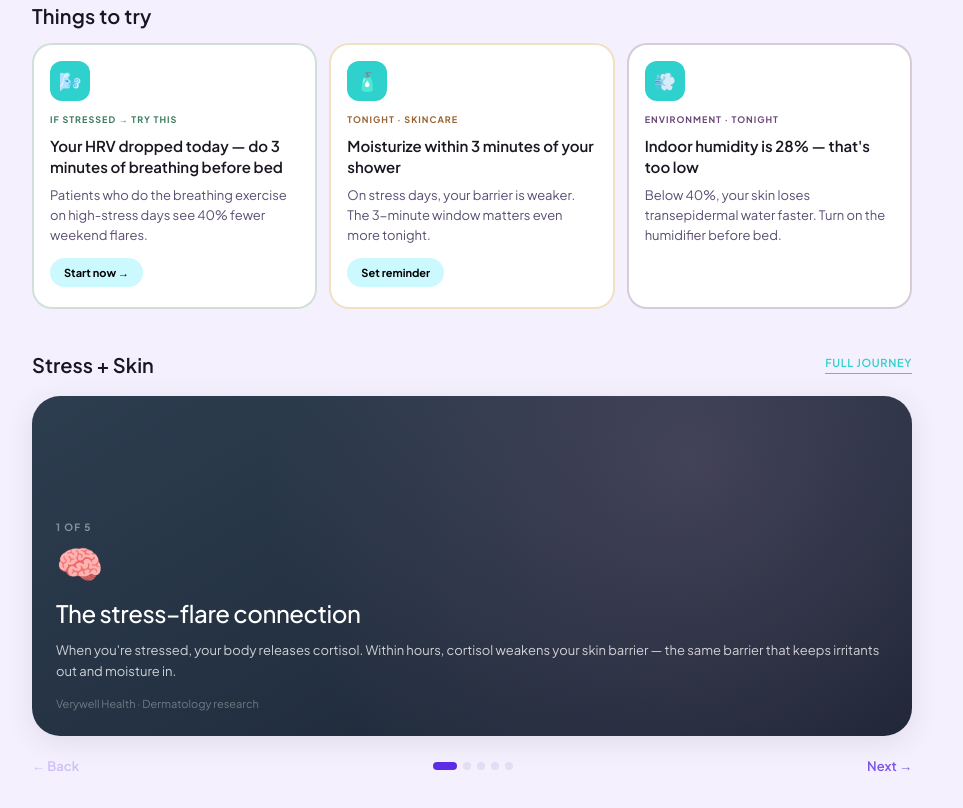
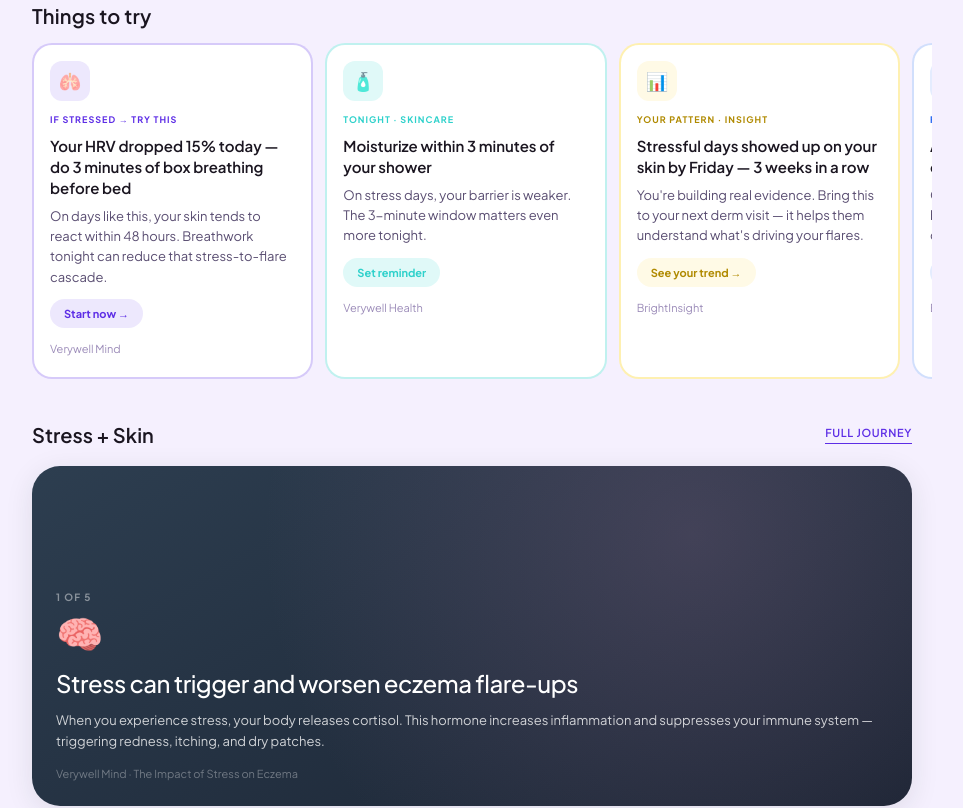
Before and after one commit to isramohamed-crypto/cardiometabolic-insights, a React (Vite) app: page / in a window 1280 px wide. Shown: the part 660-1468 px from the top of the page, without its empty margins (168-1131 px from the left). Built offline with nearby package versions, Linux system fonts and the light colour scheme.

Commit message:
updated daily tips, article mini

```diff
--- a/src/components/ForYouNow.jsx
+++ b/src/components/ForYouNow.jsx
@@ -3,39 +3,51 @@ import React from 'react'
 const cards = [
   {
     id: 1,
-    bg: 'rgba(123,166,141,0.15)',
-    border: 'rgba(123,166,141,0.35)',
-    iconBg: '#2ED1CB',
-    tagColor: '#3D7A5E',
-    tag: 'If stressed → Try this',
-    emoji: '🌬️',
-    title: 'Your HRV dropped today — do 3 minutes of breathing before bed',
-    body: 'Patients who do the breathing exercise on high-stress days see 40% fewer weekend flares.',
-    cta: { label: 'Start now →', bg: '#CBF9FE' },
+    border: 'rgba(93,45,230,0.25)',
+    iconBg: 'var(--color-teal-light)',
+    tagColor: 'var(--color-teal)',
+    tag: 'IF STRESSED → TRY THIS',
+    emoji: '🫁',
+    title: 'Your HRV dropped 15% today — do 3 minutes of box breathing before bed',
+    body: 'On days like this, your skin tends to react within 48 hours. Breathwork tonight can reduce that stress-to-flare cascade.',
+    cta: { label: 'Start now →', bg: 'var(--color-teal-light)', color: 'var(--color-teal)' },
+    src: 'Verywell Mind',
   },
   {
     id: 2,
-    bg: 'rgba(212,168,83,0.12)',
-    border: 'rgba(212,168,83,0.35)',
-    iconBg: '#2ED1CB',
-    tagColor: '#9A6232',
-    tag: 'Tonight · Skincare',
+    border: 'rgba(46,209,203,0.3)',
+    iconBg: 'var(--color-sage-light)',
+    tagColor: 'var(--color-sage)',
+    tag: 'TONIGHT · SKINCARE',
     emoji: '🧴',
     title: 'Moisturize within 3 minutes of your shower',
     body: 'On stress days, your barrier is weaker. The 3-minute window matters even more tonight.',
-    cta: { label: 'Set reminder', bg: '#CBF9FE' },
+    cta: { label: 'Set reminder', bg: 'var(--color-sage-light)', color: 'var(--color-sage)' },
+    src: 'Verywell Health',
   },
   {
     id: 3,
-    bg: 'rgba(139,107,142,0.12)',
-    border: 'rgba(139,107,142,0.35)',
-    iconBg: '#2ED1CB',
-    tagColor: '#6B4A7A',
-    tag: 'Environment · Tonight',
-    emoji: '💨',
-    title: 'Indoor humidity is 28% — that\'s too low',
-    body: 'Below 40%, your skin loses transepidermal water faster. Turn on the humidifier before bed.',
-    cta: null,
+    border: 'rgba(253,218,60,0.4)',
+    iconBg: 'var(--color-lime-light)',
+    tagColor: '#B08A00',
+    tag: 'YOUR PATTERN · INSIGHT',
+    emoji: '📊',
+    title: 'Stressful days showed up on your skin by Friday — 3 weeks in a row',
+    body: 'You\'re building real evidence. Bring this to your next derm visit — it helps them understand what\'s driving your flares.',
+    cta: { label: 'See your trend →', bg: 'var(--color-lime-light)', color: '#B08A00' },
+    src: 'BrightInsight',
+  },
+  {
+    id: 4,
+    border: 'rgba(28,95,241,0.2)',
+    iconBg: 'var(--color-blue-light)',
+    tagColor: 'var(--color-blue)',
+    tag: 'FOR YOU · NUTRITION',
+    emoji: '🥗',
+    title: 'Anti-inflammatory dinner tonight: one-pan salmon with turmeric',
+    body: 'Omega-3s and turmeric support skin barrier repair. 25 minutes, minimal cleanup.',
+    cta: { label: 'See recipe →', bg: 'var(--color-blue-light)', color: 'var(--color-blue)' },
+    src: 'EatingWell',
   },
 ]
 
@@ -60,11 +72,14 @@ export default function ForYouNow({ onStartBreathe }) {
               {card.cta && (
                 <button
                   className="fyn-card__cta"
-                  style={{ background: card.cta.bg }}
+                  style={{ background: card.cta.bg, color: card.cta.color }}
                   onClick={card.id === 1 ? onStartBreathe : undefined}
                 >
                   {card.cta.label}
                 </button>
+              )}
+              {card.src && (
+                <p className="fyn-card__src">{card.src}</p>
               )}
             </div>
           </div>
--- a/src/components/SwipeLearn.jsx
+++ b/src/components/SwipeLearn.jsx
@@ -1,48 +1,48 @@
-import React, { useState, useRef } from 'react'
+import React, { useState, useRef, useCallback } from 'react'
 
 const cards = [
   {
     step: '1 of 5',
     emoji: '🧠',
-    title: 'The stress–flare connection',
-    body: "When you're stressed, your body releases cortisol. Within hours, cortisol weakens your skin barrier — the same barrier that keeps irritants out and moisture in.",
-    cite: 'Verywell Health · Dermatology research',
+    title: 'Stress can trigger and worsen eczema flare-ups',
+    body: 'When you experience stress, your body releases cortisol. This hormone increases inflammation and suppresses your immune system — triggering redness, itching, and dry patches.',
+    cite: 'Verywell Mind · The Impact of Stress on Eczema',
     bg: 'linear-gradient(150deg,#2D3E50,#1a2332)',
     glow: 'radial-gradient(circle at 75% 20%,rgba(139,107,142,.3),transparent 60%)',
   },
   {
     step: '2 of 5',
-    emoji: '📊',
-    title: 'Your data: the 48-hour lag',
-    body: 'Your tracking shows a clear signal — Wednesday stress spikes lead to Friday skin flares. That 48-hour delay is typical. Cortisol damage is slow but predictable.',
-    cite: 'Based on your Oura + skin score data',
+    emoji: '🔄',
+    title: 'The stress–flare cycle feeds itself',
+    body: 'Visible eczema symptoms often create more stress, which fuels more flare-ups. Emotional responses like scratching from anxiety make matters worse — a frustrating loop many people experience.',
+    cite: 'Verywell Mind · The Impact of Stress on Eczema',
     bg: 'linear-gradient(150deg,#3a2a45,#1e1428)',
     glow: 'radial-gradient(circle at 20% 75%,rgba(232,134,106,.2),transparent 55%)',
   },
   {
     step: '3 of 5',
-    emoji: '🔬',
-    title: 'What cortisol does to your skin',
-    body: 'Cortisol degrades the lipid layer that holds your skin cells together. It also suppresses the immune repair that happens during sleep — a double hit on flare nights.',
-    cite: 'Verywell Health · Clinical dermatology',
+    emoji: '⚡',
+    title: 'Common stress triggers to watch for',
+    body: 'Work pressure, financial strain, and family conflicts are among the most common stressful life events linked to eczema flares. Recognizing your personal triggers is the first step.',
+    cite: 'Verywell Mind · The Impact of Stress on Eczema',
     bg: 'linear-gradient(150deg,#0D7C8F,#064a55)',
     glow: 'radial-gradient(circle at 70% 25%,rgba(212,168,83,.25),transparent 55%)',
   },
   {
     step: '4 of 5',
-    emoji: '🌬️',
-    title: 'The 3-minute reset',
-    body: 'Slow diaphragmatic breathing activates your parasympathetic nervous system. Just 3 minutes can measurably reduce cortisol. Your skin barrier starts recovering.',
-    cite: 'Verywell Mind · Clinical evidence',
+    emoji: '🛡️',
+    title: 'Your skin barrier takes the hit',
+    body: 'Cortisol weakens the skin barrier that normally keeps irritants out and moisture in. A compromised barrier means your skin is more vulnerable to the triggers that cause flares.',
+    cite: 'Verywell Mind · The Impact of Stress on Eczema',
     bg: 'linear-gradient(150deg,#4a3a28,#2a1c10)',
     glow: 'radial-gradient(circle at 30% 65%,rgba(123,166,141,.3),transparent 55%)',
   },
   {
     step: '5 of 5',
     emoji: '✨',
-    title: 'Your plan for tonight',
-    body: 'Your Oura flagged elevated stress. Break the cycle: breathing exercise before bed, heavy moisturizer on hands + cotton gloves, humidifier on.',
-    cite: null,
+    title: 'Managing stress is managing eczema',
+    body: 'Experts emphasize that managing stress is key to managing eczema — not just for how you feel, but for what happens to your skin. Breaking the cycle starts with recognizing the connection.',
+    cite: 'Verywell Mind · The Impact of Stress on Eczema',
     cta: 'Complete this topic →',
     bg: 'linear-gradient(150deg,#2a1a38,#140e1e)',
     glow: 'radial-gradient(circle at 50% 50%,rgba(91,107,191,.25),transparent 55%)',
@@ -52,20 +52,33 @@ const cards = [
 export default function SwipeLearn({ onLearnClick }) {
   const [idx, setIdx] = useState(0)
   const [complete, setComplete] = useState(false)
-  const touchStartX = useRef(null)
+  const dragStartX = useRef(null)
+  const isDragging = useRef(false)
 
   function goTo(i) {
     setIdx(Math.max(0, Math.min(i, cards.length - 1)))
   }
 
-  function onTouchStart(e) {
-    touchStartX.current = e.changedTouches[0].screenX
+  function onDragStart(clientX) {
+    dragStartX.current = clientX
+    isDragging.current = false
   }
 
-  function onTouchEnd(e) {
-    const diff = touchStartX.current - e.changedTouches[0].screenX
-    if (Math.abs(diff) > 50) goTo(idx + (diff > 0 ? 1 : -1))
+  function onDragEnd(clientX) {
+    const diff = dragStartX.current - clientX
+    if (Math.abs(diff) > 40) {
+      isDragging.current = true
+      goTo(idx + (diff > 0 ? 1 : -1))
+    }
   }
+
+  // Touch
+  function onTouchStart(e) { onDragStart(e.changedTouches[0].clientX) }
+  function onTouchEnd(e) { onDragEnd(e.changedTouches[0].clientX) }
+
+  // Mouse / pointer
+  function onPointerDown(e) { onDragStart(e.clientX) }
+  function onPointerUp(e) { onDragEnd(e.clientX) }
 
   const card = cards[idx]
 
@@ -85,6 +98,9 @@ export default function SwipeLearn({ onLearnClick }) {
           className="swipe-learn__wrap"
           onTouchStart={onTouchStart}
           onTouchEnd={onTouchEnd}
+          onPointerDown={onPointerDown}
+          onPointerUp={onPointerUp}
+          style={{ cursor: 'grab' }}
         >
           <div
             className="swipe-learn__card"
@@ -110,10 +126,6 @@ export default function SwipeLearn({ onLearnClick }) {
         </div>
 
         <div className="swipe-learn__controls">
-          <button
-            className={`swipe-learn__btn${idx === 0 ? ' swipe-learn__btn--off' : ''}`}
-            onClick={() => goTo(idx - 1)}
-          >← Back</button>
           <div className="swipe-learn__dots">
             {cards.map((_, i) => (
               <div
@@ -123,10 +135,6 @@ export default function SwipeLearn({ onLearnClick }) {
               />
             ))}
           </div>
-          <button
-            className={`swipe-learn__btn${idx === cards.length - 1 ? ' swipe-learn__btn--off' : ''}`}
-            onClick={() => goTo(idx + 1)}
-          >Next →</button>
         </div>
       </section>
 
--- a/src/index.css
+++ b/src/index.css
@@ -306,21 +306,18 @@ svg { display: block; }
   font-weight: 700;
   padding: 6px 14px;
   border-radius: var(--radius-full);
-  color: #000;
   border: none;
   cursor: pointer;
   width: fit-content;
 }
+.fyn-card__src {
+  font-size: var(--font-size-xs);
+  color: var(--color-text-muted);
+  margin-top: var(--space-1);
+}
 @media (min-width: 640px) {
-  .for-you-now__scroll {
-    display: grid;
-    grid-template-columns: repeat(3, 1fr);
-    overflow-x: visible;
-    scroll-snap-type: none;
-  }
   .for-you-now__card {
-    flex: none;
-    width: auto;
+    flex: 0 0 calc(33.333% - 12px);
   }
 }
 
@@ -1223,13 +1220,15 @@ svg { display: block; }
   font-weight: 600;
   letter-spacing: 0.06em;
   text-transform: uppercase;
-  color: var(--color-sage);
-  border-bottom: 1px solid var(--color-sage);
+  color: var(--color-teal);
+  border-bottom: 1px solid var(--color-teal);
   padding-bottom: 2px;
   white-space: nowrap;
   text-decoration: none;
 }
 .swipe-learn__wrap {
+  user-select: none;
+  -webkit-user-select: none;
   margin: 0 var(--space-5);
   border-radius: var(--radius-xl);
   overflow: hidden;
@@ -1561,7 +1560,7 @@ svg { display: block; }
 .swipe-learn__controls {
   display: flex;
   align-items: center;
-  justify-content: space-between;
+  justify-content: center;
   padding: var(--space-3) var(--space-5) var(--space-4);
 }
 .swipe-learn__dots {
@@ -1762,8 +1761,8 @@ svg { display: block; }
   font-weight: 600;
   letter-spacing: 0.06em;
   text-transform: uppercase;
-  color: var(--color-sage);
-  border-bottom: 1px solid var(--color-sage);
+  color: var(--color-teal);
+  border-bottom: 1px solid var(--color-teal);
   padding-bottom: 2px;
   white-space: nowrap;
 }
```
